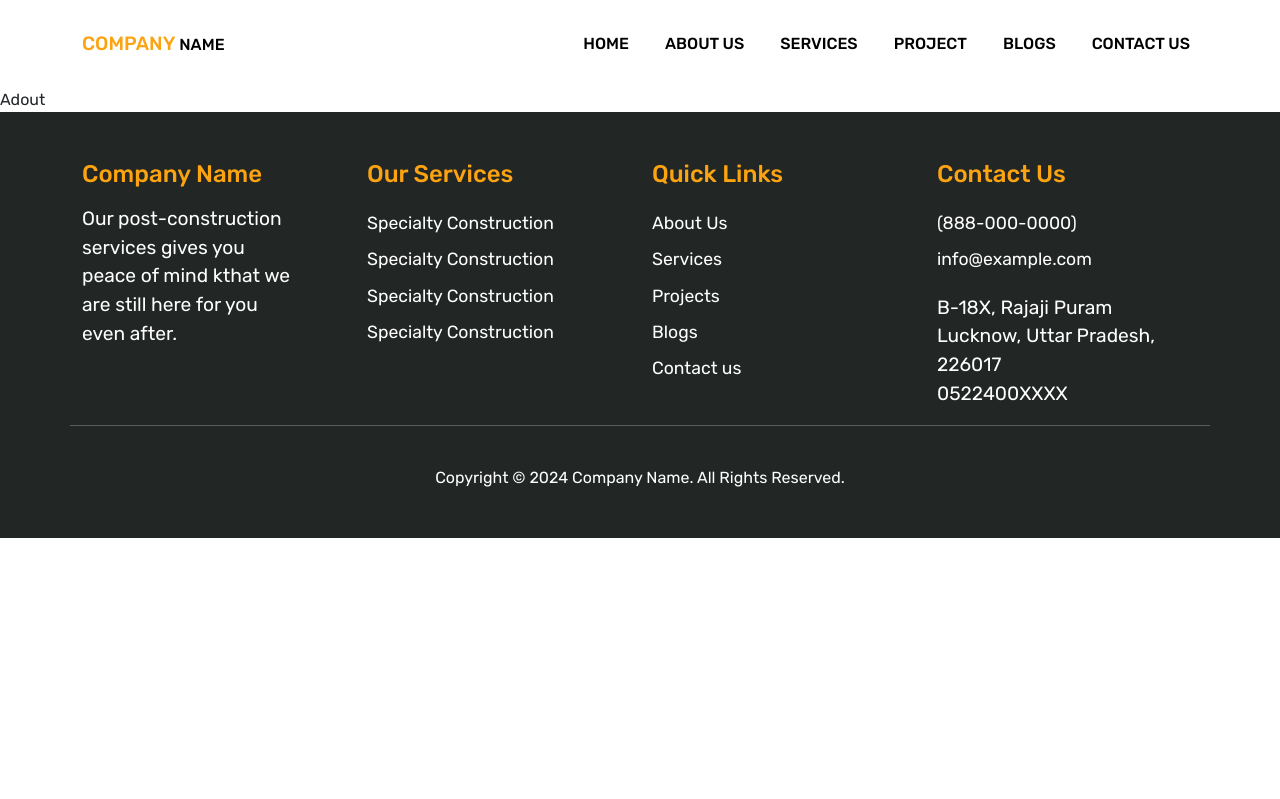
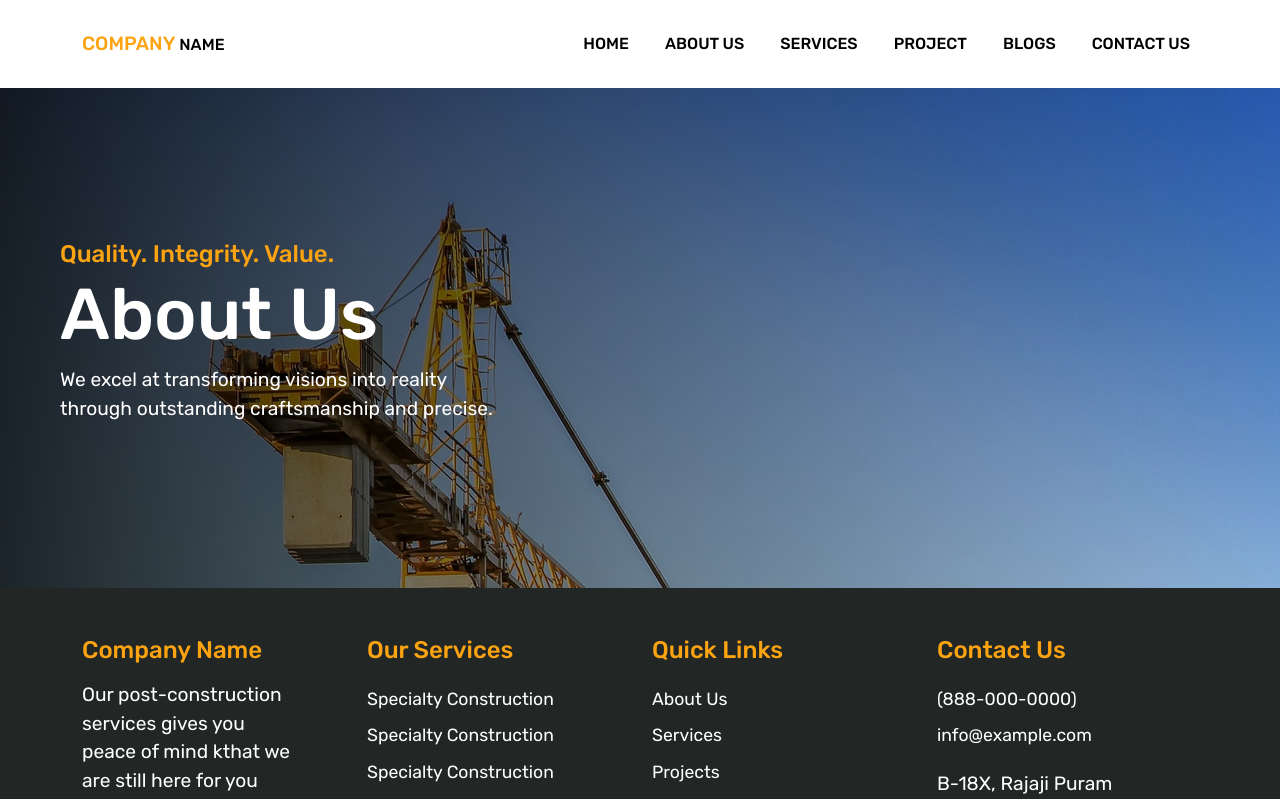
Before and after one commit to adorrrr/Construction-Website-using-React-Laravel, a React (Vite) app in the folder frontend/: page /about in a window 1280 px wide. Shown: the top 799 px of the page. Built offline with nearby package versions, Linux system fonts and the light colour scheme.

Commit message:
18-07-27

```diff
--- a/frontend/src/assets/css/style.scss
+++ b/frontend/src/assets/css/style.scss
@@ -259,3 +259,17 @@ footer{
         }
     }
 }
+
+.section-7{
+    .hero{
+        background: linear-gradient(to right, rgba(0,0,0,0.8), rgba(0,0,0,0)), url('../images/hero.jpg');
+        min-height: 500px;
+        color: $text-white;
+        span{
+            font-size: 1.5em;
+            text-transform: none;
+        }
+
+
+    }
+}
--- a/frontend/src/components/frontend/About.jsx
+++ b/frontend/src/components/frontend/About.jsx
@@ -6,7 +6,21 @@ const About = () => {
   return (
     <>
       <Header/>
-      <main>Adout</main>
+      <main>
+        <section className='section-7'>
+          <div className='hero d-flex align-items-center'>
+              <div className='container-fluid'>
+                  <div className='ps-5'>
+                      <span>Quality. Integrity. Value.</span>
+                      <h1>About Us</h1>
+                      <p>We excel at transforming visions into reality <br /> through outstanding craftsmanship and precise.</p>
+
+                  </div>
+              </div>
+          </div>
+        </section>
+
+      </main>
       <Footer/>
     </>
   )
```
